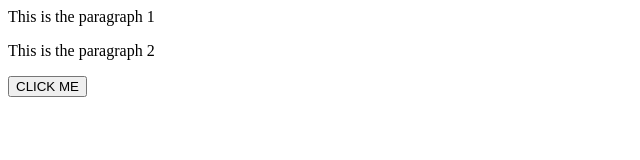
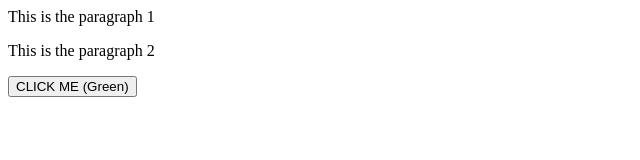
Before and after one commit to Pradeepkori/SOLO, a plain HTML site: page index.html in a window 1280 px wide. Shown: the whole page, without its empty margins (0-640 px from the left). Drawn offline with Linux system fonts and the light colour scheme.

```diff
--- a/index.html
+++ b/index.html
@@ -1,3 +1,3 @@
 <p>This is the paragraph 1</p>
 <p>This is the paragraph 2</p>
-<button>CLICK ME</button>
+<button>CLICK ME (Green)</button>
```
